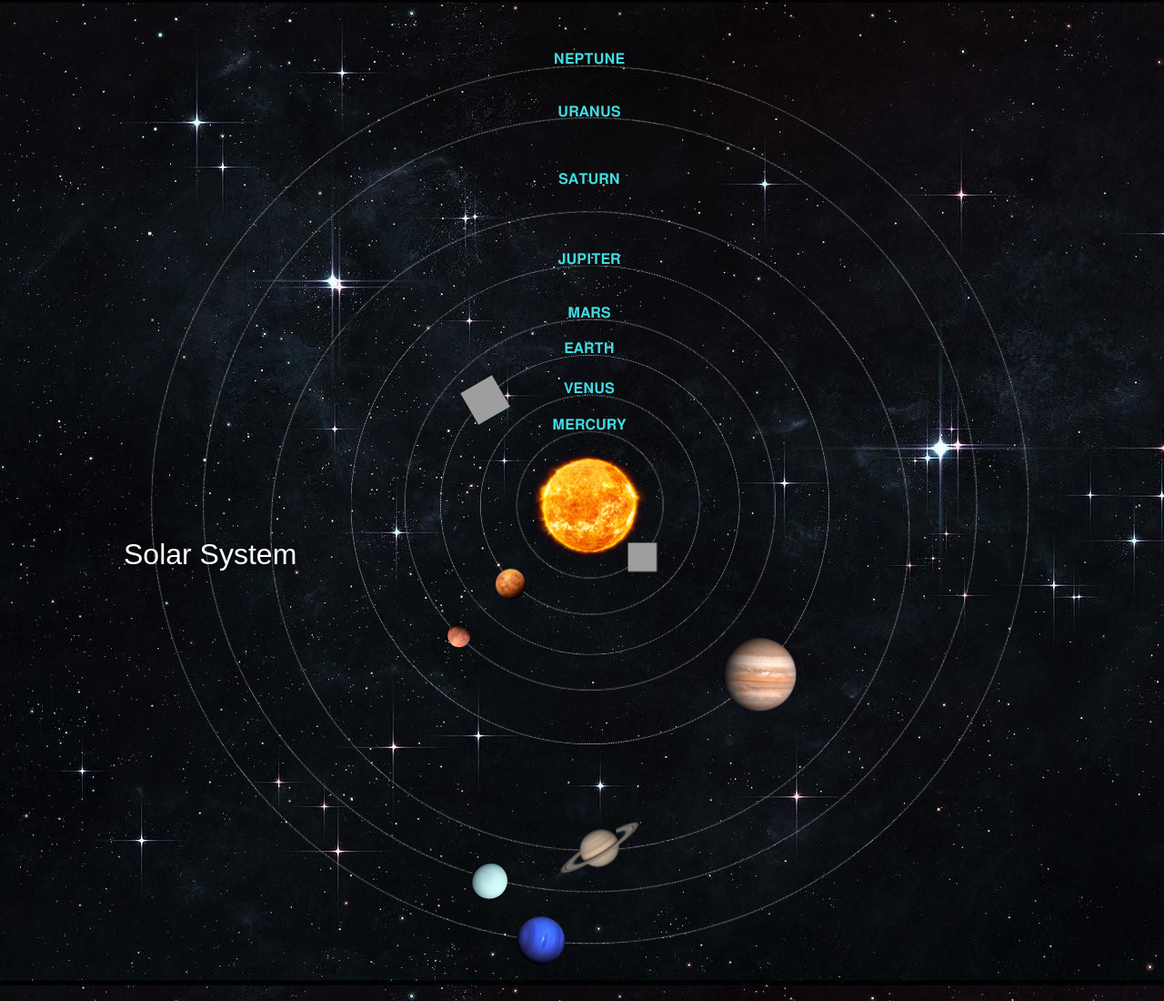
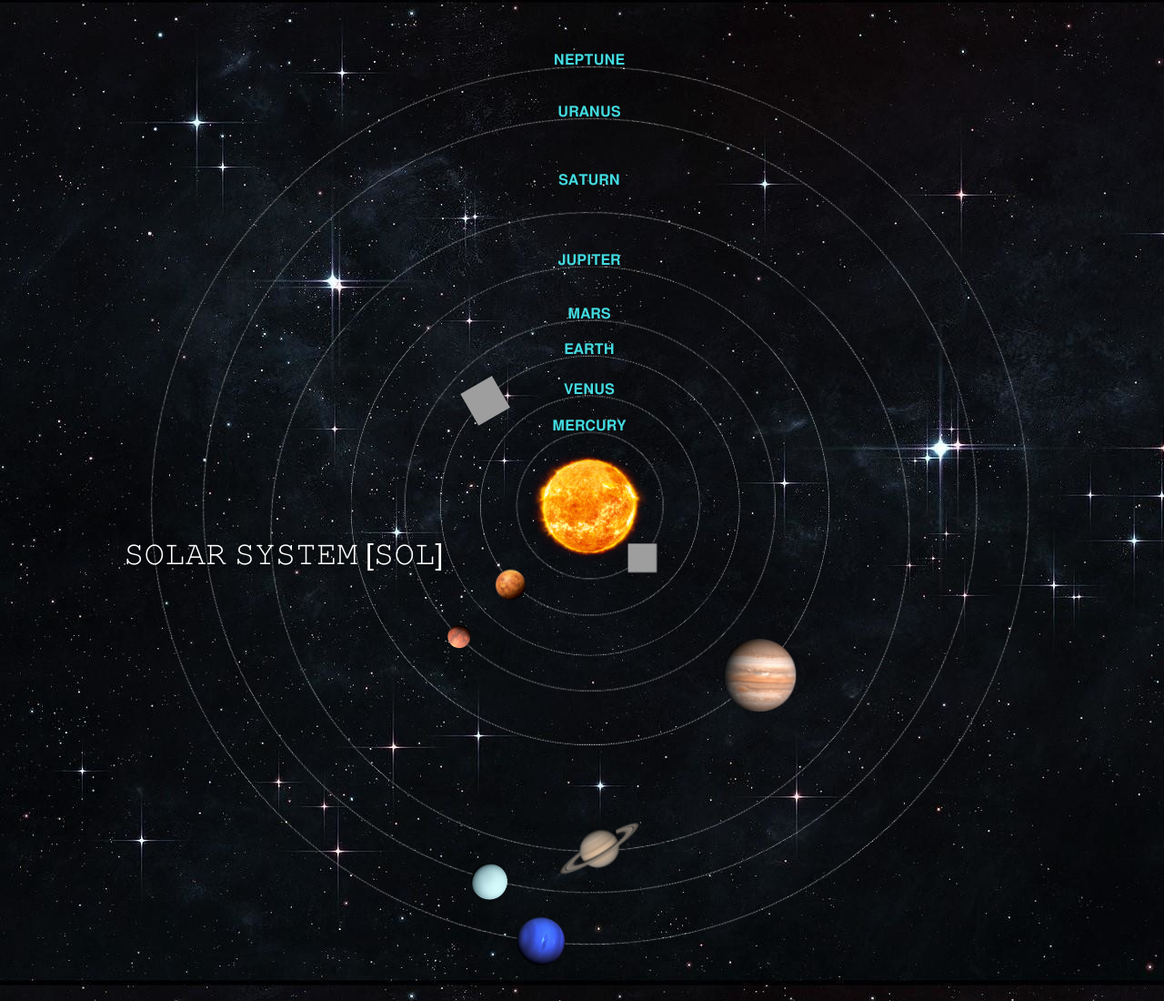
Before and after one commit to ranez1999-ITvarsity/Module-5---Assessment-1---Solar-System-App, a plain HTML site: page index.html in a window 1280 px wide. Shown: the top 1100 px of the page at 91% size. Drawn offline with Linux system fonts and the light colour scheme; grey boxes are pictures that could not be loaded.

Commit message:
Update index.html

```diff
--- a/index.html
+++ b/index.html
@@ -6,7 +6,7 @@
     </head>
     <body>
         <div id="container">
-            <h1>Solar System</h1>
+            <h1>𝚂𝙾𝙻𝙰𝚁 𝚂𝚈𝚂𝚃𝙴𝙼 [𝚂𝙾𝙻]</h1>
 
             <a href="sun.html"><img src="images/sun.png" id="sun"/></a>
 
```
